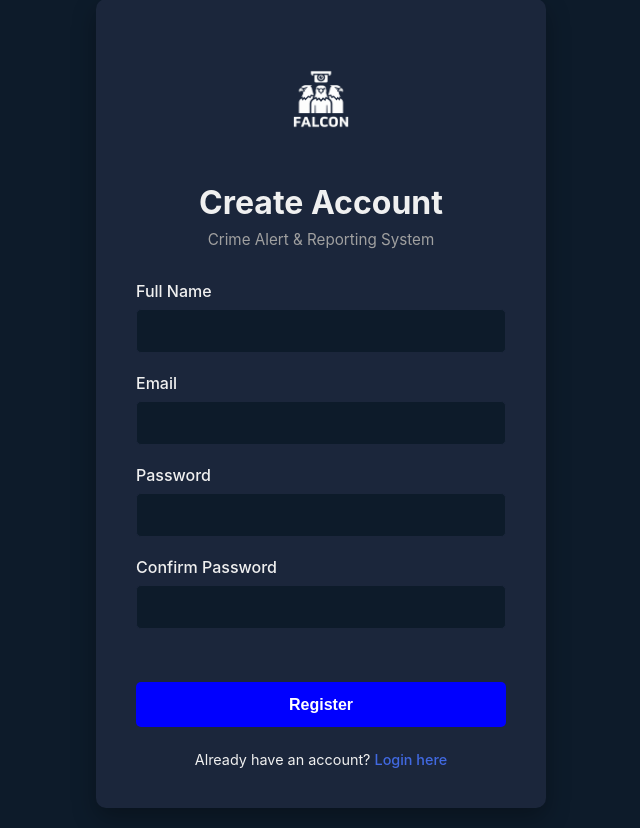
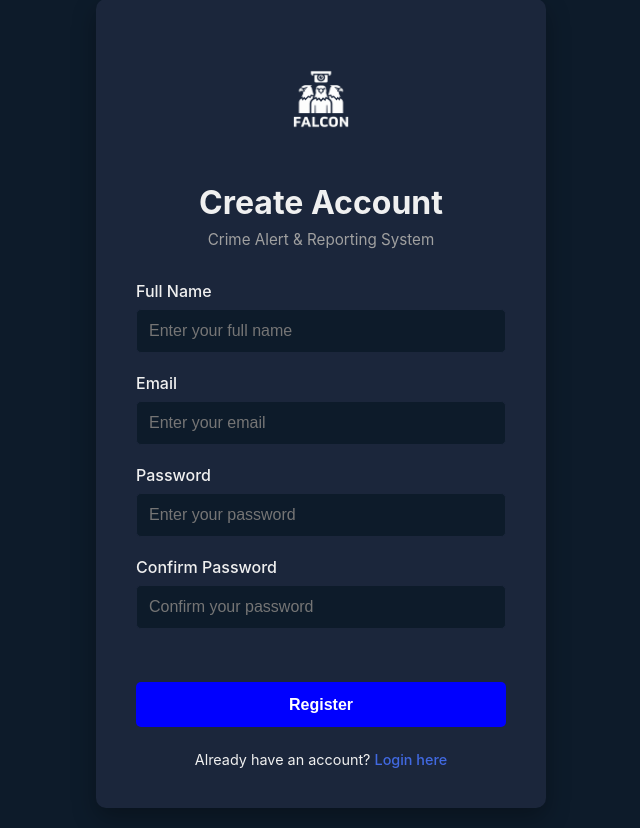
Before and after one commit to Astik97/FALCON, a Flask app: page /register in a window 1280 px wide. Shown: the part 21-849 px from the top of the page, without its empty margins (319-959 px from the left). Run offline with Flask 3, Linux system fonts and the light colour scheme.

Commit message:
updated login and register pages.

```diff
--- a/templates/detection/login.html
+++ b/templates/detection/login.html
@@ -17,12 +17,12 @@
             <form id="login-form" method="POST" action="{{ url_for('login') }}">
                 <div class="input-group">
                     <label for="email">Email</label>
-                    <input type="text" id="email" name="email" required>
+                    <input type="email" id="email" name="email" placeholder="Enter your email" required>
                 </div>
 
                 <div class="input-group">
                     <label for="password">Password</label>
-                    <input type="password" id="password" name="password" required>
+                    <input type="password" id="password" name="password" placeholder="Enter your password" required>
                 </div>
                 <div id="error-message">
                 {% with messages = get_flashed_messages(with_categories=true) %}
--- a/templates/detection/register.html
+++ b/templates/detection/register.html
@@ -17,22 +17,22 @@
 
             <div class="input-group">
                 <label for="fullname">Full Name</label>
-                <input type="text" id="fullname" name="fullname" required>
+                <input type="text" id="fullname" name="fullname" placeholder="Enter your full name" required>
             </div>
 
             <div class="input-group">
                 <label for="email">Email</label>
-                <input type="email" id="email" name="email" required>
+                <input type="email" id="email" name="email" placeholder="Enter your email" required>
             </div>
 
             <div class="input-group">
                 <label for="password">Password</label>
-                <input type="password" id="password" name="password" required>
+                <input type="password" id="password" name="password" placeholder="Enter your password" required>
             </div>
 
             <div class="input-group">
                 <label for="confirm-password">Confirm Password</label>
-                <input type="password" id="confirm-password" name="confirm-password" required>
+                <input type="password" id="confirm-password" name="confirm-password" placeholder="Confirm your password" required>
             </div>
             <div id="error-message">
                 {% with messages = get_flashed_messages(with_categories=true) %}
```
